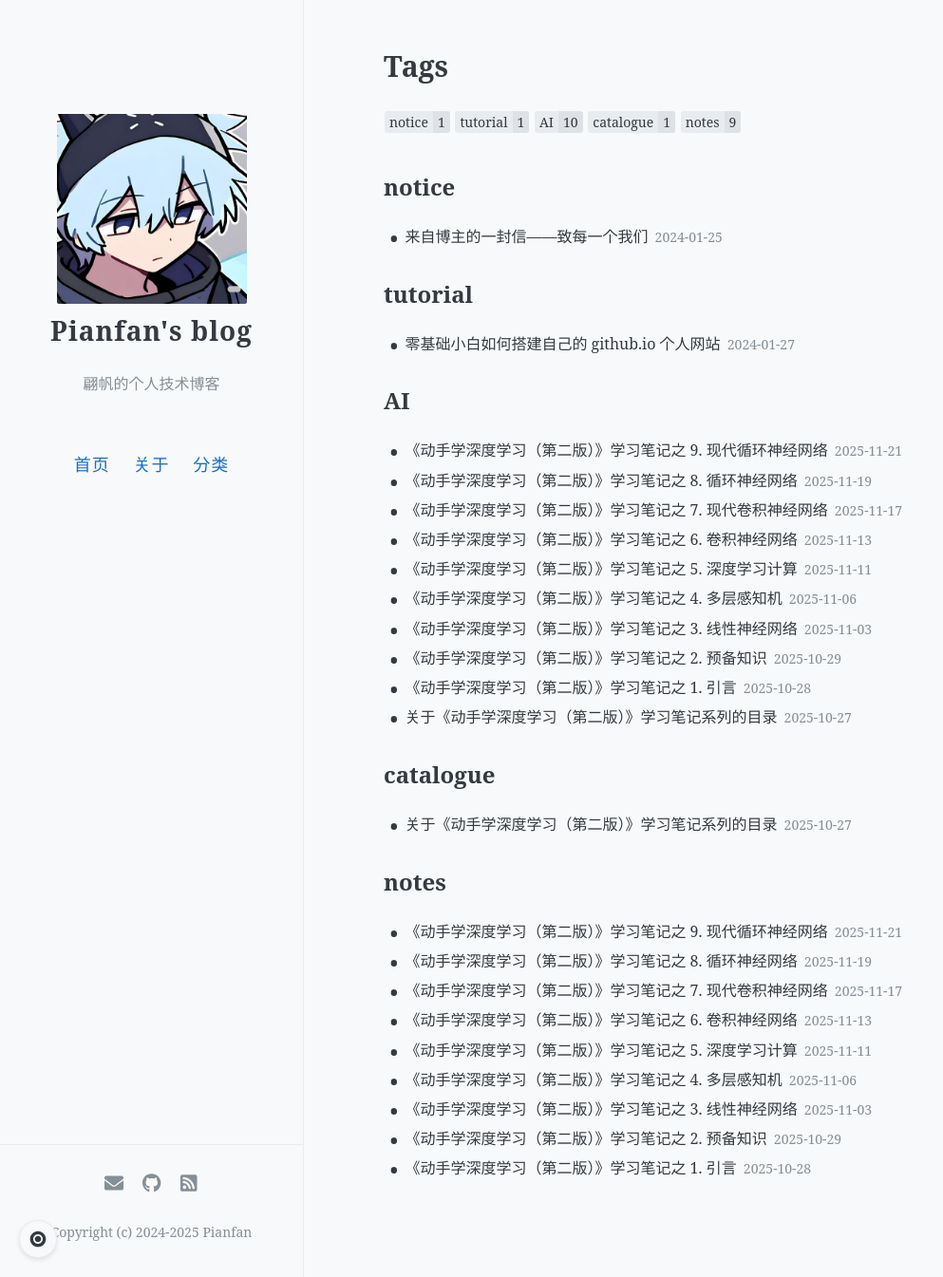
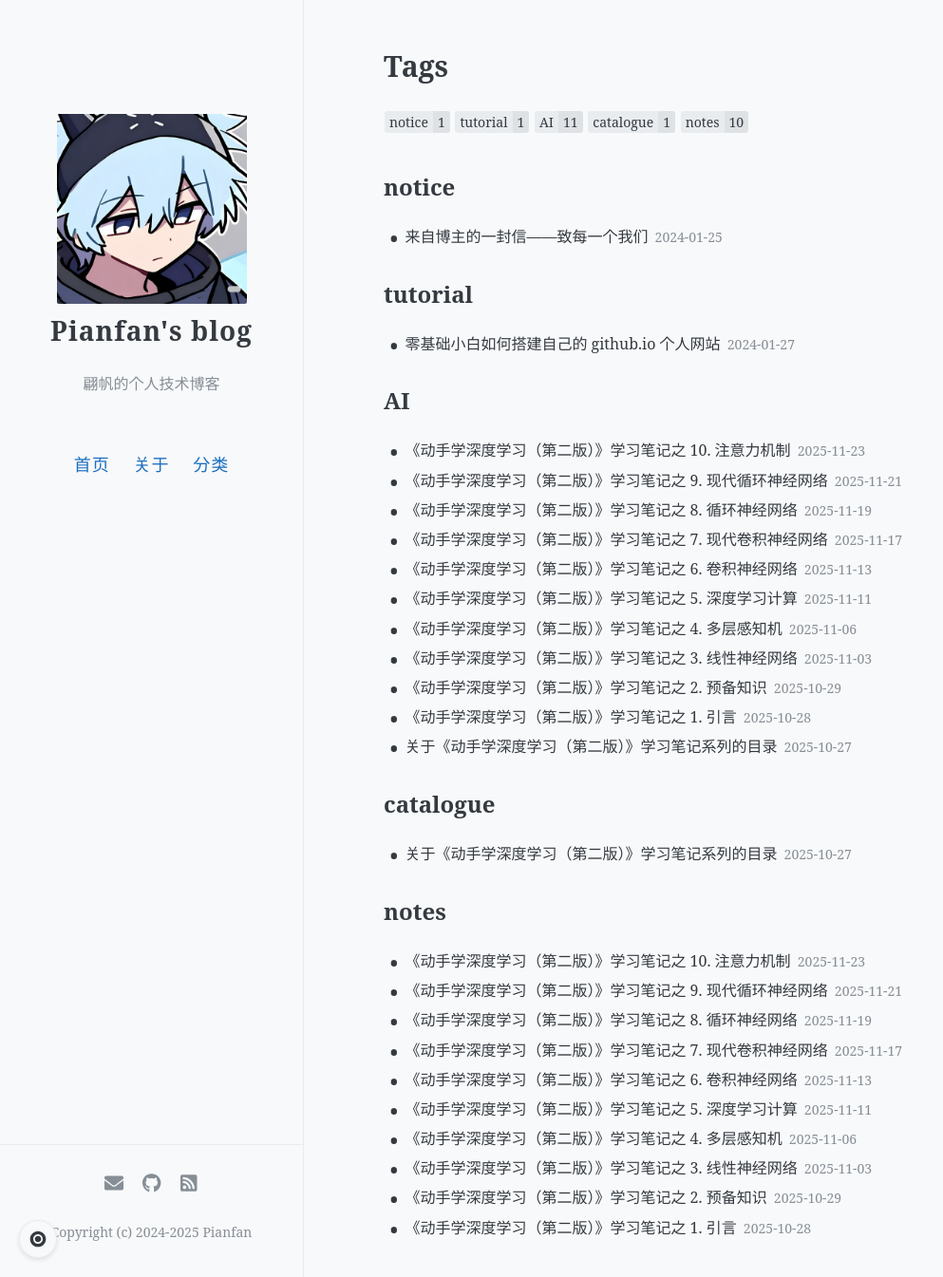
Before and after one commit to pianfan/pianfan.github.io, a Jekyll site: the page built from tags/index.html, in a window 1280 px wide and 1345 px high. Shown: the whole window at 95% size, without its empty margins (0-993 px from the left). Built offline with Jekyll 4.4.1, drawn with Linux system fonts in a browser that asks for light colours; a script that is not in the unit is left out; comment, search, counter and statistics services are not loaded; part of the change alters nothing that is shown.

Commit message:
update posts

````diff
--- a/_posts/2025-10-27-d2l_study_notes.md
+++ b/_posts/2025-10-27-d2l_study_notes.md
@@ -30,4 +30,6 @@ author: Pianfan
 
 - [9. 现代循环神经网络](https://pianfan.github.io/d2l_recurrent-modern/)
 
+- [10. 注意力机制](https://pianfan.github.io/d2l_attention-mechanisms/)
+
 后续章节持续更新中……
--- /dev/null
+++ b/_posts/2025-11-23-d2l_attention-mechanisms.md
@@ -0,0 +1,437 @@
+---
+layout: post
+title: "《动手学深度学习（第二版）》学习笔记之 10. 注意力机制"
+date: 2025-11-23
+tags: [AI, notes]
+toc: true
+comments: true
+author: Pianfan
+---
+
+意识的聚集和专注使灵长类动物能够在复杂的视觉环境中将注意力引向感兴趣的物体，例如猎物和天敌。只关注一小部分信息的能力对进化更加有意义，使人类得以生存和成功<!-- more -->
+
+### 10.1. 注意力提示
+
+注意力是稀缺、有价值的资源，存在机会成本
+
+处于“注意力经济”时代，注意力被视为可交换的稀缺商品
+
+### 10.1.1. 生物学中的注意力提示
+
+**双组件（two-component）**框架（威廉·詹姆斯提出）：
+
+- 非自主性提示：基于环境中物体的突出性和易见性
+
+- 自主性提示：受认知和意识控制，由主观意愿推动
+
+### 10.1.2. 查询、键和值
+
+注意力机制与全连接层/汇聚层的区别：包含自主性提示
+
+核心要素：
+
+- **查询（query）**：自主性提示
+- **键（key）**：非自主性提示（与值配对）
+- **值（value）**：感官输入（sensory inputs，例如中间特征表示）
+- **注意力汇聚（attention pooling）**：将查询与键匹配，引导选择对应的值
+
+### 10.1.3. 注意力的可视化
+
+注意力汇聚是加权平均总和，权重通过查询与不同键计算得出
+
+PyTorch 相关代码：
+
+```py
+# 显示矩阵热图函数
+def show_heatmaps(matrices, xlabel, ylabel, titles=None, figsize=(2.5, 2.5), cmap='Reds'):
+    d2l.use_svg_display()
+    num_rows, num_cols = matrices.shape[0], matrices.shape[1]
+    fig, axes = d2l.plt.subplots(num_rows, num_cols, figsize=figsize,
+                                 sharex=True, sharey=True, squeeze=False)
+    for i, (row_axes, row_matrices) in enumerate(zip(axes, matrices)):
+        for j, (ax, matrix) in enumerate(zip(row_axes, row_matrices)):
+            pcm = ax.imshow(matrix.detach().numpy(), cmap=cmap)
+            if i == num_rows - 1:
+                ax.set_xlabel(xlabel)
+            if j == 0:
+                ax.set_ylabel(ylabel)
+            if titles:
+                ax.set_title(titles[j])
+    fig.colorbar(pcm, ax=axes, shrink=0.6)
+```
+
+## 10.2. 注意力汇聚：Nadaraya-Watson 核回归
+
+**注意力汇聚**：对值的加权平均。**注意力权重（attention weight）**由查询与键的关系决定，满足非负且和为 1 的概率分布特性
+
+**Nadaraya-Watson 核回归（Nadaraya-Watson kernel regression）**：基于注意力机制的机器学习模型，公式为：
+
+$$
+f(x) = \sum_{i=1}^n \alpha(x, x_i) y_i
+$$
+
+其中 $\alpha(x, x_i)$ 为注意力权重，$(x_i, y_i)$ 为键值对，$x$ 为查询
+
+### 10.2.1. 非参数注意力汇聚
+
+**高斯核（Gaussian kernel）**：$K(u) = \frac{1}{\sqrt{2\pi}} \exp(-\frac{u^2}{2})$
+
+**注意力权重计算**：
+
+$$
+\alpha(x, x_i) = \mathrm{softmax}\left(-\frac{1}{2}(x - x_i)^2\right)
+$$
+
+**实现关键**：
+
+- 将查询重复为与键同形状（`repeat_interleave`）
+
+- 用 `softmax` 计算权重（`dim=1`）
+
+- 加权平均通过矩阵乘法实现
+
+### 10.2.2. 带参数注意力汇聚
+
+**改进公式**：引入可学习参数 $w$
+
+$$
+\alpha(x, x_i) = \mathrm{softmax}\left(-\frac{1}{2}((x - x_i)w)^2\right)
+$$
+
+#### 10.2.2.1. 批量矩阵乘法
+
+用于高效计算小批量数据的加权平均
+
+PyTorch 中使用 `torch.bmm`，要求输入形状为 $(n,a,b)$ 和 $(n,b,c)$，输出为 $(n,a,c)$
+
+#### 10.2.2.2. 定义模型
+
+```py
+class NWKernelRegression(nn.Module):
+    def __init__(self, **kwargs):
+        super().__init__(**kwargs)
+        self.w = nn.Parameter(torch.rand((1,), requires_grad=True))
+
+    def forward(self, queries, keys, values):
+        queries = queries.repeat_interleave(keys.shape[1]).reshape((-1, keys.shape[1]))
+        self.attention_weights = nn.functional.softmax(-((queries - keys) * self.w)**2 / 2, dim=1)
+        return torch.bmm(self.attention_weights.unsqueeze(1), values.unsqueeze(-1)).reshape(-1)
+```
+
+#### 10.2.2.3. 训练
+
+损失函数：均方误差（`nn.MSELoss`）
+
+优化器：随机梯度下降（`torch.optim.SGD`）
+
+## 10.3. 注意力评分函数
+
+注意力汇聚输出：值的加权和，即 $f(\mathbf{q}, (\mathbf{k}_1, \mathbf{v}_1), \ldots, (\mathbf{k}_m, \mathbf{v}_m)) = \sum_{i=1}^m \alpha(\mathbf{q}, \mathbf{k}_i) \mathbf{v}_i$
+
+注意力权重：由**注意力评分函数（attention scoring function）**经 softmax 得到，即 $\alpha(\mathbf{q}, \mathbf{k}_i) = \frac{\exp(a(\mathbf{q}, \mathbf{k}_i))}{\sum_{j=1}^m \exp(a(\mathbf{q}, \mathbf{k}_j))}$，其中 $a$ 为评分函数
+
+### 10.3.1. 掩蔽 softmax 操作（masked softmax operation）
+
+功能：过滤超出有效长度的位置，使这些位置在 softmax 计算中输出为 0
+
+PyTorch 实现：
+
+```py
+def masked_softmax(X, valid_lens):
+    if valid_lens is None:
+        return nn.functional.softmax(X, dim=-1)
+    else:
+        shape = X.shape
+        if valid_lens.dim() == 1:
+            valid_lens = torch.repeat_interleave(valid_lens, shape[1])
+        else:
+            valid_lens = valid_lens.reshape(-1)
+        X = d2l.sequence_mask(X.reshape(-1, shape[-1]), valid_lens, value=-1e6)
+        return nn.functional.softmax(X.reshape(shape), dim=-1)
+```
+
+### 10.3.2. 加性注意力（additive attention）
+
+适用场景：查询和键为不同长度的矢量
+
+评分函数：$a(\mathbf q, \mathbf k) = \mathbf w_v^\top \text{tanh}(\mathbf W_q\mathbf q + \mathbf W_k \mathbf k)$，其中 $\mathbf W_q\in\mathbb R^{h\times q}$、$\mathbf W_k\in\mathbb R^{h\times k}$、$\mathbf w_v\in\mathbb R^{h}$
+
+PyTorch 实现：
+
+```py
+class AdditiveAttention(nn.Module):
+    def __init__(self, key_size, query_size, num_hiddens, dropout, **kwargs):
+        super().__init__(**kwargs)
+        self.W_k = nn.Linear(key_size, num_hiddens, bias=False)
+        self.W_q = nn.Linear(query_size, num_hiddens, bias=False)
+        self.w_v = nn.Linear(num_hiddens, 1, bias=False)
+        self.dropout = nn.Dropout(dropout)
+
+    def forward(self, queries, keys, values, valid_lens):
+        queries, keys = self.W_q(queries), self.W_k(keys)
+        features = queries.unsqueeze(2) + keys.unsqueeze(1)
+        features = torch.tanh(features)
+        scores = self.w_v(features).squeeze(-1)
+        self.attention_weights = masked_softmax(scores, valid_lens)
+        return torch.bmm(self.dropout(self.attention_weights), values)
+```
+
+### 10.3.3. 缩放点积注意力（scaled dot-product attention）
+
+适用场景：查询和键为相同长度的矢量（长度为 $d$）
+
+评分函数：$a(\mathbf q, \mathbf k) = \mathbf{q}^\top \mathbf{k}  /\sqrt{d}$
+
+批量计算：$\mathrm{softmax}\left(\frac{\mathbf Q \mathbf K^\top }{\sqrt{d}}\right) \mathbf V$，其中 $\mathbf Q\in\mathbb R^{n\times d}$、$\mathbf K\in\mathbb R^{m\times d}$、$\mathbf V\in\mathbb R^{m\times v}$
+
+PyTorch 实现：
+
+```py
+class DotProductAttention(nn.Module):
+    def __init__(self, dropout, **kwargs):
+        super().__init__(**kwargs)
+        self.dropout = nn.Dropout(dropout)
+
+    def forward(self, queries, keys, values, valid_lens=None):
+        d = queries.shape[-1]
+        scores = torch.bmm(queries, keys.transpose(1,2)) / math.sqrt(d)
+        self.attention_weights = masked_softmax(scores, valid_lens)
+        return torch.bmm(self.dropout(self.attention_weights), values)
+```
+
+## 10.4. Bahdanau 注意力
+
+**背景**：解决传统 Seq2Seq 模型中每个解码步骤使用相同上下文变量的局限，通过注意力机制在解码时选择性关注输入序列相关部分
+
+**核心思想**：将上下文变量视为注意力池化的输出，使每个解码时间步 $t'$ 的上下文变量 $\mathbf{c}_{t'}$ 动态变化
+
+### 10.4.1. 模型公式
+
+解码时间步 $t'$ 的上下文变量计算：
+
+$$
+\mathbf{c}_{t'} = \sum_{t=1}^T \alpha(\mathbf{s}_{t' - 1}, \mathbf{h}_t) \mathbf{h}_t
+$$
+
+- $\mathbf{s}_{t' - 1}$：解码器 $t' - 1$ 时刻隐状态（查询）
+
+- $\mathbf{h}_t$：编码器 $t$ 时刻隐状态（键和值）
+
+- $\alpha$：通过加性注意力打分函数计算的注意力权重
+
+### 10.4.2. 定义注意力解码器
+
+1. **注意力解码器基类**
+
+    ```py
+    class AttentionDecoder(d2l.Decoder):
+        def __init__(self, **kwargs):
+            super().__init__(**kwargs)
+        @property
+        def attention_weights(self):
+            raise NotImplementedError
+    ```
+
+2. **Bahdanau 注意力解码器**
+
+    ```py
+    class Seq2SeqAttentionDecoder(AttentionDecoder):
+        def __init__(self, vocab_size, embed_size, num_hiddens, num_layers, dropout=0, **kwargs):
+            super().__init__(**kwargs)
+            self.attention = d2l.AdditiveAttention(num_hiddens, num_hiddens, num_hiddens, dropout)
+            self.embedding = nn.Embedding(vocab_size, embed_size)
+            self.rnn = nn.GRU(embed_size + num_hiddens, num_hiddens, num_layers, dropout=dropout)
+            self.dense = nn.Linear(num_hiddens, vocab_size)
+
+        # 初始化状态：编码器输出、隐状态和有效长度
+        # 前向传播：将注意力输出与嵌入输入拼接后输入GRU
+    ```
+
+3. **核心机制**：每个解码步使用上一时刻解码器隐状态作为查询，计算与编码器所有隐状态的注意力，生成动态上下文变量
+
+### 10.4.3. 训练
+
+训练流程与基础 Seq2Seq 类似，但因注意力机制计算量增加，训练速度较慢
+
+可通过可视化注意力权重观察解码时对输入序列的关注区域
+
+评估指标使用 BLEU 分数衡量翻译质量
+
+## 10.5. 多头注意力
+
+**多头注意力（multihead attention）**通过多个注意力头并行计算，融合不同子空间的表示，捕获序列中多种范围的依赖关系
+
+每个**头（head）**学习查询、键、值的不同**子空间表示（representation subspaces）**，最终拼接结果并通过线性变换输出
+
+### 10.5.1. 模型
+
+每个注意力头 $h_i$：$\mathbf{h}_i = f(\mathbf{W}_i^{(q)}\mathbf{q}, \mathbf{W}_i^{(k)}\mathbf{k}, \mathbf{W}_i^{(v)}\mathbf{v}) \in \mathbb{R}^{p_v}$
+
+其中参数：$\mathbf{W}_i^{(q)} \in \mathbb{R}^{p_q \times d_q}$，$\mathbf W_i^{(k)}\in\mathbb R^{p_k\times d_k}$，$\mathbf W_i^{(v)}\in\mathbb R^{p_v\times d_v}$
+
+最终输出：$\mathbf{W}_o \begin{bmatrix}\mathbf{h}_1\\\vdots\\\mathbf{h}_h\end{bmatrix} \in \mathbb{R}^{p_o}$，$\mathbf{W}_o \in \mathbb{R}^{p_o \times hp_v}$
+
+### 10.5.2. 实现
+
+1. **MultiHeadAttention 类**
+
+    包含参数：num_heads（头数）、attention（缩放点积注意力）、W_q/W_k/W_v/W_o（线性层）
+
+    前向传播步骤：
+
+    - 对查询、键、值进行线性变换
+    - 通过 transpose_qkv 转换形状以并行计算多头
+    - 应用注意力机制
+    - 通过 transpose_output 还原形状并经 W_o 输出
+
+2. **关键变换函数**
+
+    transpose_qkv：将输入形状从 (batch_size, 序列长度，num_hiddens) 转换为 (batch_size*num_heads, 序列长度，num_hiddens/num_heads)，实现多头并行
+
+    transpose_output：逆转 transpose_qkv 的操作，拼接多头结果
+
+3. **参数设置**
+
+    通常设 $p_q = p_k = p_v = p_o/h$，避免计算和参数代价激增
+
+    num_hiddens 为输出特征维度
+
+**输入输出形状**
+
+输入：queries/keys/values 为 (batch_size, 序列长度，num_hiddens)；valid_lens 为 (batch_size,) 或 (batch_size, 查询数)
+
+输出：(batch_size, 查询数，num_hiddens)
+
+## 10.6. 自注意力和位置编码
+
+### 10.6.1. 自注意力（self-attention）
+
+定义：查询、键、值来自同一输入序列的注意力机制
+
+公式：$\mathbf{y}_i = f(\mathbf{x}_i, (\mathbf{x}_1, \mathbf{x}_1), \ldots, (\mathbf{x}_n, \mathbf{x}_n)) \in \mathbb{R}^d$，其中 $f$ 为注意力汇聚函数
+
+输入输出形状：(批量大小，序列长度，隐藏维度)，输入输出形状相同
+
+PyTorch 实现示例：
+
+```py
+num_hiddens, num_heads = 100, 5
+attention = d2l.MultiHeadAttention(num_hiddens, num_hiddens, num_hiddens,
+                                   num_hiddens, num_heads, 0.5)
+attention.eval()
+```
+
+### 10.6.2. 比较卷积神经网络、循环神经网络和自注意力
+
+| 架构 | 计算复杂度 | 顺序操作数 | 最大路径长度 |
+| --- | --- | --- | --- |
+| CNN（核大小 k）| $\mathcal{O}(knd^2)$ | $\mathcal{O}(1)$ | $\mathcal{O}(n/k)$ |
+| RNN | $\mathcal{O}(nd^2)$ | $\mathcal{O}(n)$ | $\mathcal{O}(n)$ |
+| 自注意力 | $\mathcal{O}(n^2d)$ | $\mathcal{O}(1)$ | $\mathcal{O}(1)$ |
+
+### 10.6.3. 位置编码（positional encoding）
+
+作用：为自注意力注入序列位置信息（解决自注意力并行计算丢失的顺序信息）
+
+固定位置编码公式：
+
+$$
+\begin{split}\begin{aligned} p_{i, 2j} &= \sin\left(\frac{i}{10000^{2j/d}}\right)\\p_{i, 2j+1} &= \cos\left(\frac{i}{10000^{2j/d}}\right)\end{aligned}\end{split}
+$$
+
+PyTorch 实现：
+
+```py
+class PositionalEncoding(nn.Module):
+    def __init__(self, num_hiddens, dropout, max_len=1000):
+        super().__init__()
+        self.dropout = nn.Dropout(dropout)
+        self.P = torch.zeros((1, max_len, num_hiddens))
+        X = torch.arange(max_len, dtype=torch.float32).reshape(
+            -1, 1) / torch.pow(10000, torch.arange(
+            0, num_hiddens, 2, dtype=torch.float32) / num_hiddens)
+        self.P[:, :, 0::2] = torch.sin(X)
+        self.P[:, :, 1::2] = torch.cos(X)
+
+    def forward(self, X):
+        X = X + self.P[:, :X.shape[1], :].to(X.device)
+        return self.dropout(X)
+```
+
+特性：
+
+- 包含绝对位置信息（编码维度上频率单调降低）
+
+- 包含相对位置信息（位置偏移 $\delta$ 可通过线性投影表示）
+
+## 10.7. Transformer
+
+### 10.7.1. 模型架构
+
+基于编码器－解码器架构，完全依赖注意力机制，无卷积或循环层
+
+输入/输出序列嵌入需加位置编码后分别输入编码器/解码器
+
+### 10.7.2. 关键组件
+
+1. **残差连接（residual connection）与层规范化（layer normalization）**
+
+    层规范化基于特征维度，适用于变长序列
+
+    残差连接形式：`x + sublayer(x)`，紧随层规范化
+
+2. **编码器**
+
+    堆叠 `num_layers` 个 `EncoderBlock`
+
+    每个 `EncoderBlock` 包含：
+
+    - **多头自注意力（multi-head self-attention）**子层
+    - **基于位置的前馈网络（positionwise feed-forward network）**子层
+    - 两个子层均带残差连接和层规范化
+
+    输入**嵌入（embedding）**乘嵌入维度平方根后与位置编码相加
+
+3. **解码器**
+
+    堆叠 `num_layers` 个 `DecoderBlock`
+
+    每个 `DecoderBlock` 包含：
+
+    - **掩蔽（masked）**多头自注意力子层（确保自回归属性）
+    - **编码器－解码器注意力（encoder-decoder attention）**子层（查询来自解码器，键/值来自编码器）
+    - 基于位置的前馈网络子层
+    - 三个子层均带残差连接和层规范化
+
+4. **注意力机制**
+
+    多头自注意力：并行执行多个缩放点积注意力
+    编码器自注意力：查询、键、值均来自前一层编码器输出
+    解码器自注意力：仅允许关注当前位置及之前位置
+    编码器－解码器注意力：查询来自解码器，键/值来自编码器输出
+
+### 10.7.3. 核心实现（PyTorch）
+
+`TransformerEncoder`：包含嵌入层、位置编码、编码器块序列
+
+`TransformerDecoder`：包含嵌入层、位置编码、解码器块序列
+
+编码器/解码器特征维度均为 `num_hiddens`，确保注意力计算和残差连接兼容
+
+### 10.7.4. 训练要点
+
+超参数：隐藏层维度 `num_hiddens`、层数 `num_layers`、注意力头数 `num_heads`、前馈网络维度 `ffn_num_hiddens` 等
+
+训练过程使用序列到序列学习框架
+
+可通过注意力权重可视化分析模型关注重点
+
+### 10.7.5. 特点
+
+并行计算能力强，最大路径长度短
+
+残差连接和层规范化是训练深层模型的关键
+
+位置编码提供序列位置信息，与嵌入表示相加
+
+可单独使用编码器或解码器适用于不同任务
````
